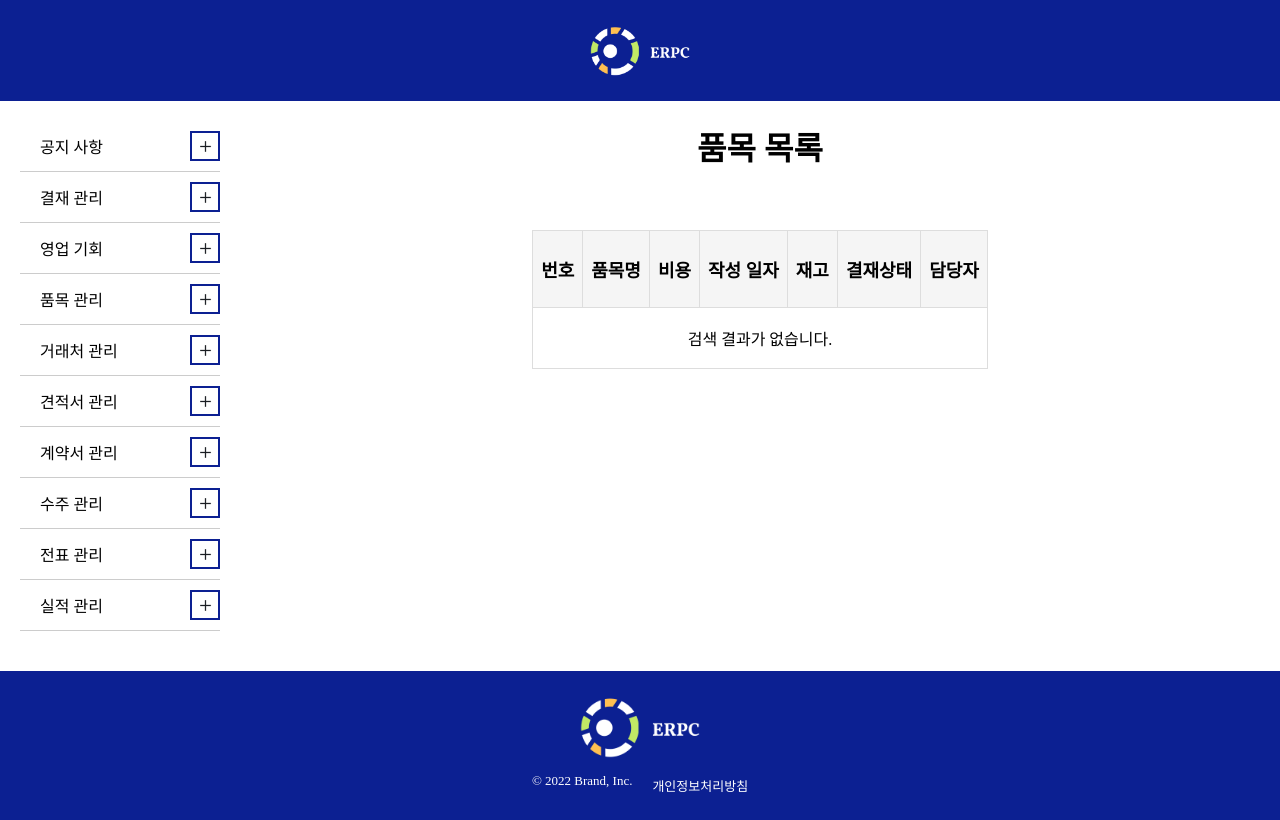
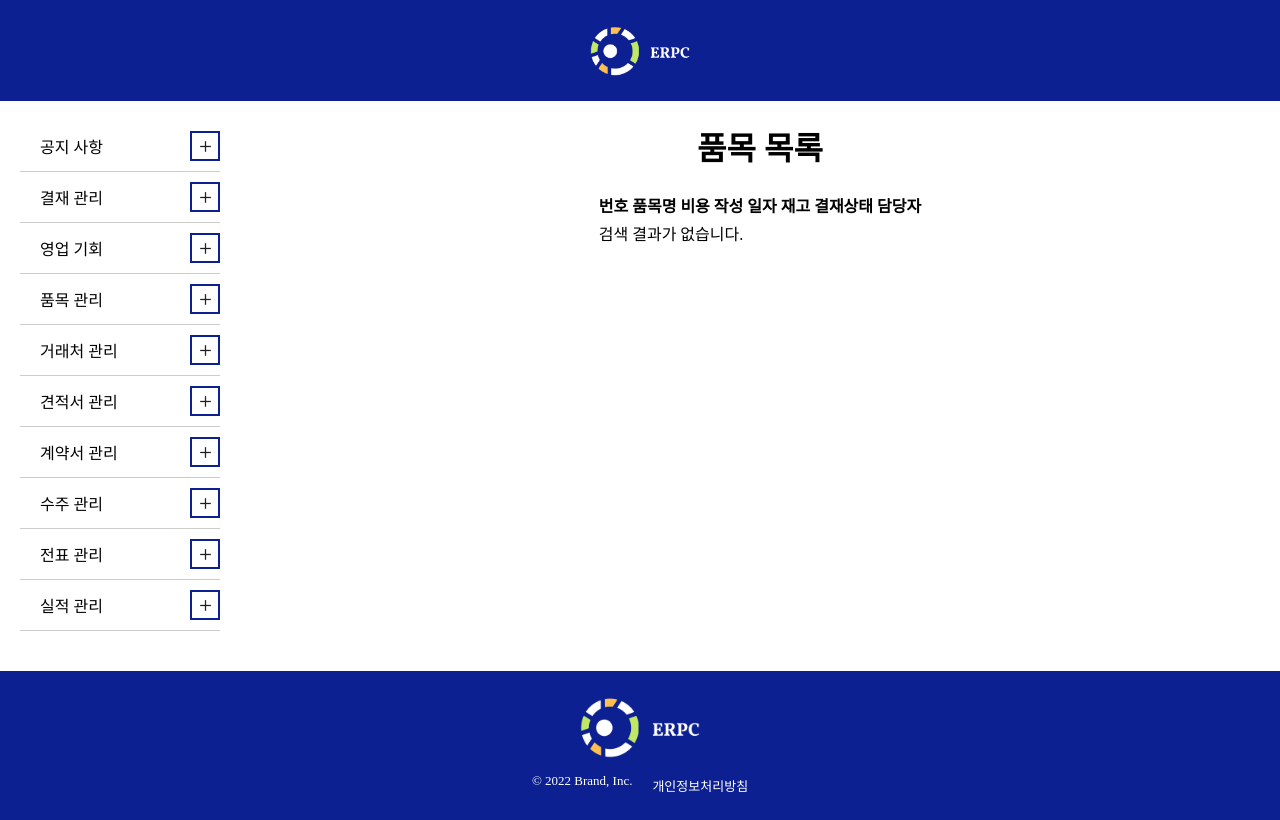
Before and after one commit to beyond-sw-camp/be04-final-team06-ERPC, a Vue app in the folder Frontend/erpc/: page /item/list in a window 1280 px wide. Built offline with nearby package versions, Linux system fonts and the light colour scheme; a web font is replaced by a local one.

Commit message:
깃허브
깃허브

```diff
--- a/Frontend/erpc/src/components/logistics/ItemList.vue
+++ b/Frontend/erpc/src/components/logistics/ItemList.vue
@@ -3,8 +3,8 @@
         <div class="contract-list">
             <h1>품목 목록</h1>
         </div>
-        <div class="contract-list-box">
-            <table class="contract-table">
+        <div class="contract-list-box7">
+            <table class="contract-table7">
                 <thead>
                     <tr class="header1">
                         <th>번호</th>
--- a/Frontend/erpc/src/components/logistics/StorageList.vue
+++ b/Frontend/erpc/src/components/logistics/StorageList.vue
@@ -3,8 +3,8 @@
         <div class="contract-list">
             <h1>창고 목록</h1>
         </div>
-        <div class="contract-list-box">
-            <table class="contract-table">
+        <div class="contract-list-box7">
+            <table class="contract-table7">
                 <thead>
                     <tr class="header1">
                         <th>번호</th>
--- a/Frontend/erpc/src/components/salesopp/SalesOppList.vue
+++ b/Frontend/erpc/src/components/salesopp/SalesOppList.vue
@@ -10,8 +10,8 @@
             <input type="text" class="contract-search-input" placeholder="검색어를 입력하세요">
             <button class="contract-search-btn">검색</button>
         </div>
-        <div class="contract-list-box">
-            <table class="contract-table">
+        <div class="contract-list-box7">
+            <table class="contract-table7">
                 <thead>
                     <tr class="header1">
                         <th>번호</th>
```
